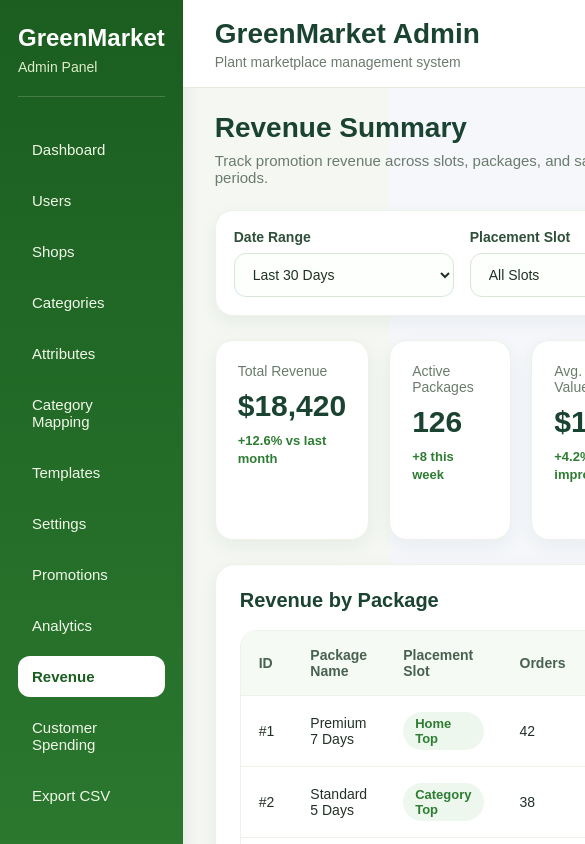
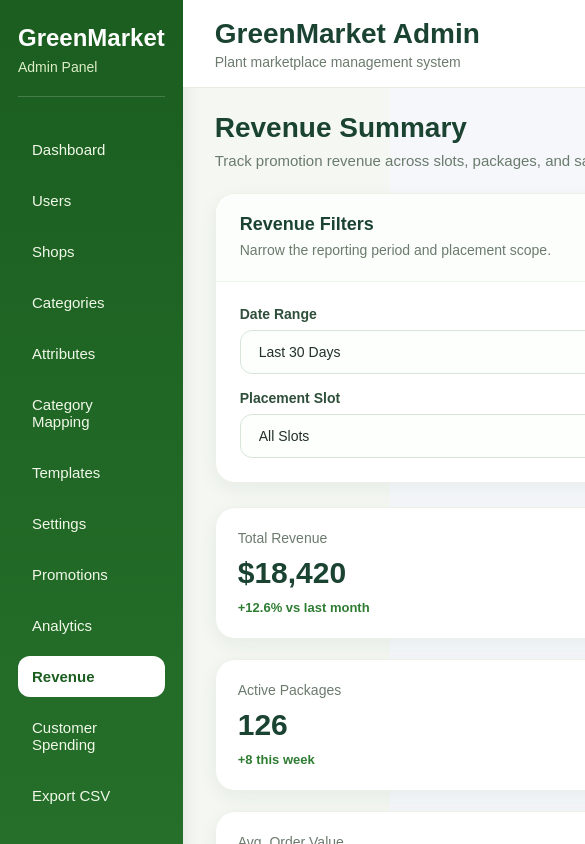
Before and after one commit to oopsntn/GreenMarket, a React (Vite) app in the folder admin-web/: page /revenue in a window 390 px wide. Shown: the top 844 px of the page, 585 px wide, since content can reach past the window. Built offline with nearby package versions, Linux system fonts and the light colour scheme.

Commit message:
apply reusable section card to revenue page

```diff
--- a/admin-web/src/pages/RevenuePage.css
+++ b/admin-web/src/pages/RevenuePage.css
@@ -7,11 +7,10 @@
 .revenue-filters {
   display: flex;
   gap: 16px;
-  background-color: #ffffff;
-  border: 1px solid #edf2e8;
-  border-radius: 18px;
-  padding: 18px;
-  box-shadow: 0 6px 18px rgba(27, 67, 50, 0.06);
+}
+
+.revenue-filters--padded {
+  padding: 24px;
 }
 
 .revenue-field {
@@ -50,11 +49,7 @@
 }
 
 .revenue-card {
-  background-color: #ffffff;
-  border: 1px solid #edf2e8;
-  border-radius: 18px;
   padding: 22px;
-  box-shadow: 0 6px 20px rgba(27, 67, 50, 0.06);
 }
 
 .revenue-card span {
@@ -75,31 +70,6 @@
   color: #2e7d32;
   font-size: 13px;
   font-weight: 600;
-}
-
-.revenue-panel {
-  background-color: #ffffff;
-  border: 1px solid #edf2e8;
-  border-radius: 20px;
-  padding: 24px;
-  box-shadow: 0 6px 20px rgba(27, 67, 50, 0.06);
-}
-
-.revenue-panel__header {
-  display: flex;
-  align-items: center;
-  justify-content: space-between;
-  margin-bottom: 18px;
-}
-
-.revenue-panel__header h3 {
-  font-size: 20px;
-  color: #1b4332;
-}
-
-.revenue-panel__header span {
-  font-size: 13px;
-  color: #6b7b6d;
 }
 
 .revenue-table-wrapper {
@@ -134,28 +104,32 @@
   color: #223127;
 }
 
-.revenue-badge {
-  display: inline-flex;
-  align-items: center;
-  justify-content: center;
-  min-height: 30px;
-  padding: 4px 12px;
-  border-radius: 999px;
-  font-size: 13px;
-  font-weight: 700;
+@media (max-width: 1100px) {
+  .revenue-cards {
+    grid-template-columns: repeat(2, 1fr);
+  }
 }
 
-.revenue-badge--slot {
-  background-color: #edf7ee;
-  color: #2e7d32;
+@media (max-width: 1024px) {
+  .revenue-filters {
+    flex-direction: column;
+  }
+
+  .revenue-field {
+    min-width: 100%;
+  }
+
+  .revenue-table-wrapper {
+    overflow-x: auto;
+  }
+
+  .revenue-table {
+    min-width: 760px;
+  }
 }
 
-.revenue-badge--positive {
-  background-color: #e8f5e9;
-  color: #1b5e20;
+@media (max-width: 640px) {
+  .revenue-cards {
+    grid-template-columns: 1fr;
+  }
 }
-
-.revenue-badge--negative {
-  background-color: #fdecea;
-  color: #c62828;
-}
--- a/admin-web/src/pages/RevenuePage.tsx
+++ b/admin-web/src/pages/RevenuePage.tsx
@@ -1,4 +1,5 @@
 import PageHeader from "../components/PageHeader";
+import SectionCard from "../components/SectionCard";
 import StatusBadge from "../components/StatusBadge";
 import { revenueService } from "../services/revenueService";
 import "./RevenuePage.css";
@@ -15,7 +16,11 @@ function RevenuePage() {
         actionLabel="Export Revenue Report"
       />
 
-      <div className="revenue-filters">
+      <SectionCard
+        title="Revenue Filters"
+        description="Narrow the reporting period and placement scope."
+      >
+        <div className="revenue-filters revenue-filters--padded">
           <div className="revenue-field">
             <label htmlFor="date-range">Date Range</label>
             <select id="date-range" defaultValue="Last 30 Days">
@@ -36,23 +41,24 @@ function RevenuePage() {
             </select>
           </div>
         </div>
+      </SectionCard>
 
       <div className="revenue-cards">
         {summaryCards.map((card) => (
-          <div key={card.title} className="revenue-card">
+          <SectionCard key={card.title}>
+            <div className="revenue-card">
               <span>{card.title}</span>
               <strong>{card.value}</strong>
               <small>{card.note}</small>
             </div>
+          </SectionCard>
         ))}
       </div>
 
-      <section className="revenue-panel">
-        <div className="revenue-panel__header">
-          <h3>Revenue by Package</h3>
-          <span>Current reporting period</span>
-        </div>
-
+      <SectionCard
+        title="Revenue by Package"
+        description="Current reporting period"
+      >
         <div className="revenue-table-wrapper">
           <table className="revenue-table">
             <thead>
@@ -89,7 +95,7 @@ function RevenuePage() {
             </tbody>
           </table>
         </div>
-      </section>
+      </SectionCard>
     </div>
   );
 }
```
Lines whose indentation alone changed are shown as unchanged.
